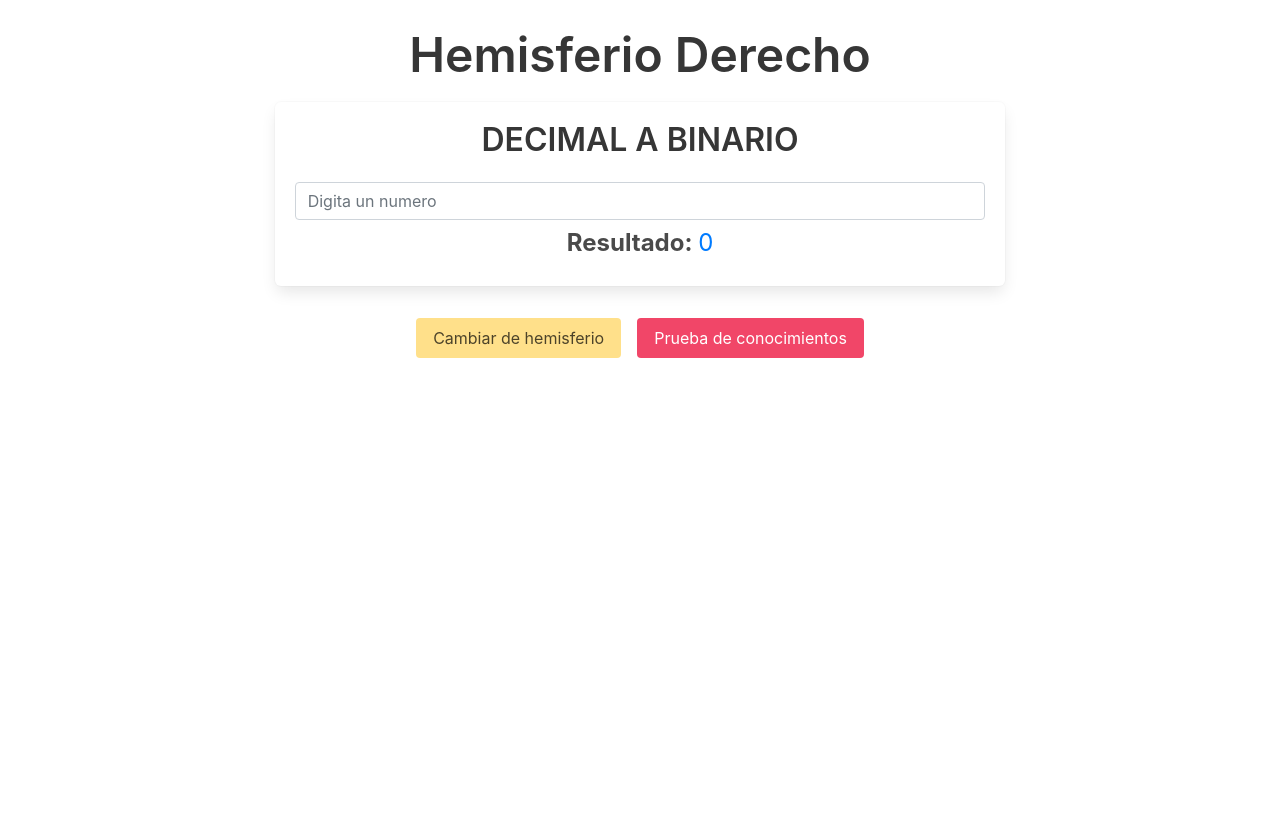
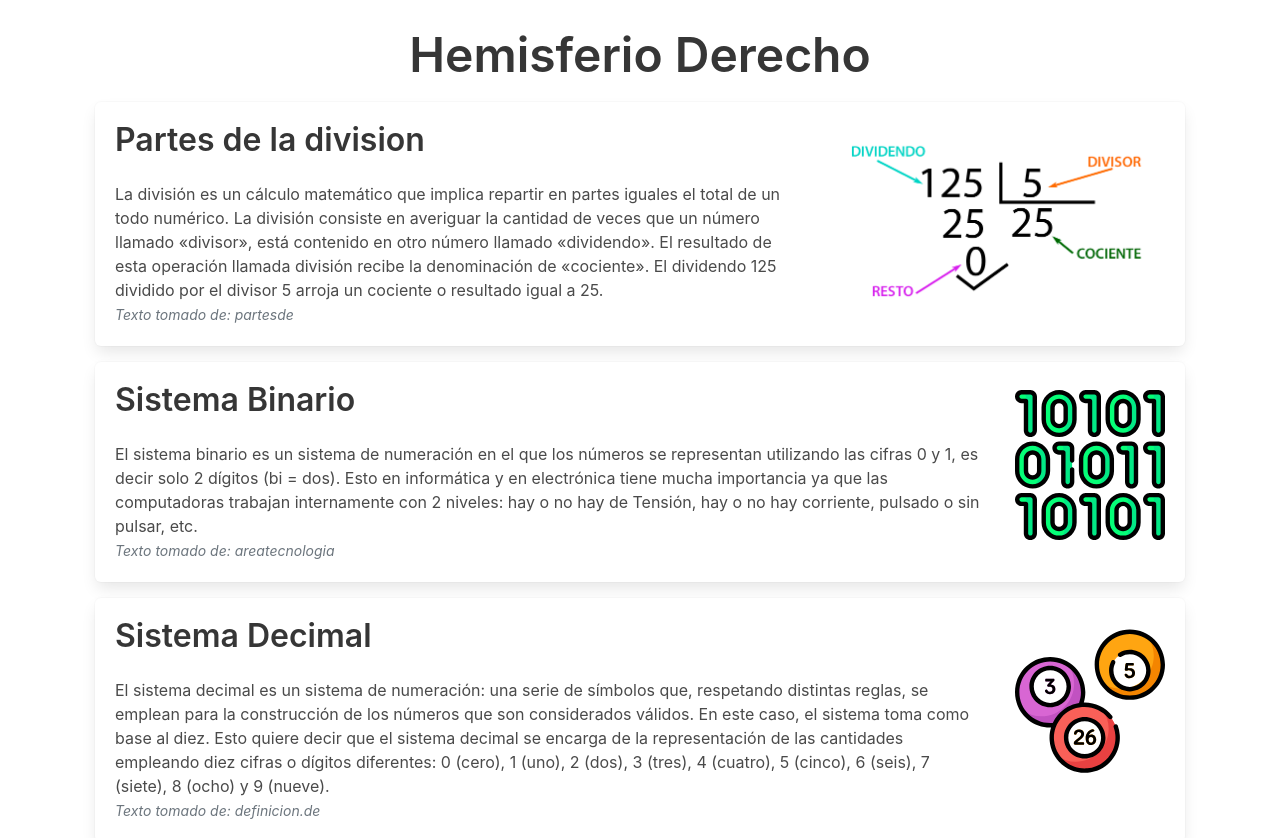
Before and after one commit to HolGonzalez/teagic, a React (Create React App) app: page /right in a window 1280 px wide. Shown: the top 838 px of the page. Before the commit the page ends 800 px from the top, so only its background shows below. Built offline with nearby package versions, Linux system fonts and the light colour scheme.

Commit message:
Poblando de contenido a pagina right y left

```diff
--- a/src/pages/Left.js
+++ b/src/pages/Left.js
@@ -1,6 +1,7 @@
 import React, { Component, Fragment } from "react";
 import { Link } from "react-router-dom";
 import TableBinDec from "../components/TableBinDec";
+import DecToBin from "../components/DecToBin";
 import ReactPlayer from "react-player";
 
 class Theme extends React.Component {
@@ -99,6 +100,17 @@ class Left extends Component {
               image={require("../img/binary-code.svg")}
             />
           </div>
+          <div className="col-lg-12 m-2">
+            <Theme
+              title="Sistema Decimal"
+              left="col-sm-12 col-lg-10"
+              content="El sistema decimal es un sistema de numeración: una serie de símbolos que, respetando distintas reglas, se emplean para la construcción de los números que son considerados válidos. En este caso, el sistema toma como base al diez.
+              Esto quiere decir que el sistema decimal se encarga de la representación de las cantidades empleando diez cifras o dígitos diferentes: 0 (cero), 1 (uno), 2 (dos), 3 (tres), 4 (cuatro), 5 (cinco), 6 (seis), 7 (siete), 8 (ocho) y 9 (nueve)."
+              quote="Texto tomado de: definicion.de"
+              right="col-sm-12 col-lg-2"
+              image={require("../img/numbers.svg")}
+            />
+          </div>
           <div className="col-sm-12 col-lg m-2">
             <div className="container box">
               <div className="row justify-content-center">
@@ -109,7 +121,23 @@ class Left extends Component {
             </div>
           </div>
           <div className="col-sm-11 col-md-10 col-lg-8 m-2">
-            <VideoPlayer videoUrl="https://youtu.be/CXKjWbTf9CQ" />
+            <VideoPlayer className="mb-0" videoUrl="https://youtu.be/CXKjWbTf9CQ" />
+            <p className="text-muted mt-0">
+              <em>
+                <a href="https://www.youtube.com/c/math2me" target="_blank"><small>Video recopilado del canal de math2me</small></a>
+              </em>
+            </p>
+          </div>
+          <div className="col-sm-12 col-md-10 col-lg-9 m-2">
+            <DecToBin />
+          </div>
+          <div className="col-sm-11 col-md-11 col-lg-11 m-2">
+            <VideoPlayer className="mb-0" videoUrl="https://youtu.be/CUr74ebGWT8" />
+            <p className="text-muted mt-0">
+              <em>
+              <a href="https://www.youtube.com/c/math2me" target="_blank"><small>Video recopilado del canal de math2me</small></a>
+              </em>
+            </p>
           </div>
           <div className="col-sm-12 col-md-10 col-lg-9 m-2">
             <TableBinDec />
--- a/src/pages/Right.js
+++ b/src/pages/Right.js
@@ -1,6 +1,38 @@
 import React, { Component, Fragment } from "react";
 import { Link } from "react-router-dom";
 import DecToBin from "../components/DecToBin";
+
+class Theme extends React.Component {
+  render() {
+    const title = this.props.title;
+    const content = this.props.content;
+    const left = this.props.left;
+    const right = this.props.right;
+    const image = this.props.image;
+    const quote = this.props.quote;
+
+    return (
+      <Fragment>
+        <div className="container box">
+          <div className="row justify-content-between">
+            <div className={left}>
+              <p className="text-left title is-size-3">{title}</p>
+              <p>{content}</p>
+              <p className="text-muted">
+                <em>
+                  <small>{quote}</small>
+                </em>
+              </p>
+            </div>
+            <div className={right}>
+              <img className="mt-2" src={image}></img>
+            </div>
+          </div>
+        </div>
+      </Fragment>
+    );
+  }
+}
 
 class Right extends Component {
   constructor(props) {
@@ -17,6 +49,37 @@ class Right extends Component {
         <div className="row justify-content-center p-4">
           <div className="col-12">
             <h1 className="title is-1 mt-3 mb-3 has-text-centered">Hemisferio Derecho</h1>
+          </div>
+          <div className="col-lg-12 m-2">
+            <Theme
+              title="Partes de la division"
+              left="col-sm-12 col-lg-8"
+              content="La división es un cálculo matemático que implica repartir en partes iguales el total de un todo numérico. La división consiste en averiguar la cantidad de veces que un número llamado «divisor», está contenido en otro número llamado «dividendo». El resultado de esta operación llamada división recibe la denominación de «cociente».  El dividendo 125 dividido por el divisor 5 arroja un cociente o resultado igual a 25."
+              quote="Texto tomado de: partesde"
+              right="col-sm-12 col-lg-4"
+              image={require("../img/division.png")}
+            ></Theme>
+          </div>
+          <div className="col-lg-12 m-2">
+            <Theme
+              title="Sistema Binario"
+              left="col-sm-12 col-lg-10"
+              content="El sistema binario es un sistema de numeración en el que los números se representan utilizando las cifras 0 y 1, es decir solo 2 dígitos (bi = dos). Esto en informática y en electrónica tiene mucha importancia ya que las computadoras trabajan internamente con 2 niveles: hay o no hay de Tensión, hay o no hay corriente, pulsado o sin pulsar, etc."
+              quote="Texto tomado de: areatecnologia"
+              right="col-sm-12 col-lg-2"
+              image={require("../img/binary-code.svg")}
+            />
+          </div>
+          <div className="col-lg-12 m-2">
+            <Theme
+              title="Sistema Decimal"
+              left="col-sm-12 col-lg-10"
+              content="El sistema decimal es un sistema de numeración: una serie de símbolos que, respetando distintas reglas, se emplean para la construcción de los números que son considerados válidos. En este caso, el sistema toma como base al diez.
+              Esto quiere decir que el sistema decimal se encarga de la representación de las cantidades empleando diez cifras o dígitos diferentes: 0 (cero), 1 (uno), 2 (dos), 3 (tres), 4 (cuatro), 5 (cinco), 6 (seis), 7 (siete), 8 (ocho) y 9 (nueve)."
+              quote="Texto tomado de: definicion.de"
+              right="col-sm-12 col-lg-2"
+              image={require("../img/numbers.svg")}
+            />
           </div>
           <div className="col-11 col-md-10 col-lg-8">
             <DecToBin />
```
Also changed, not shown: src/img/division.png (added), src/img/numbers.svg (added).
